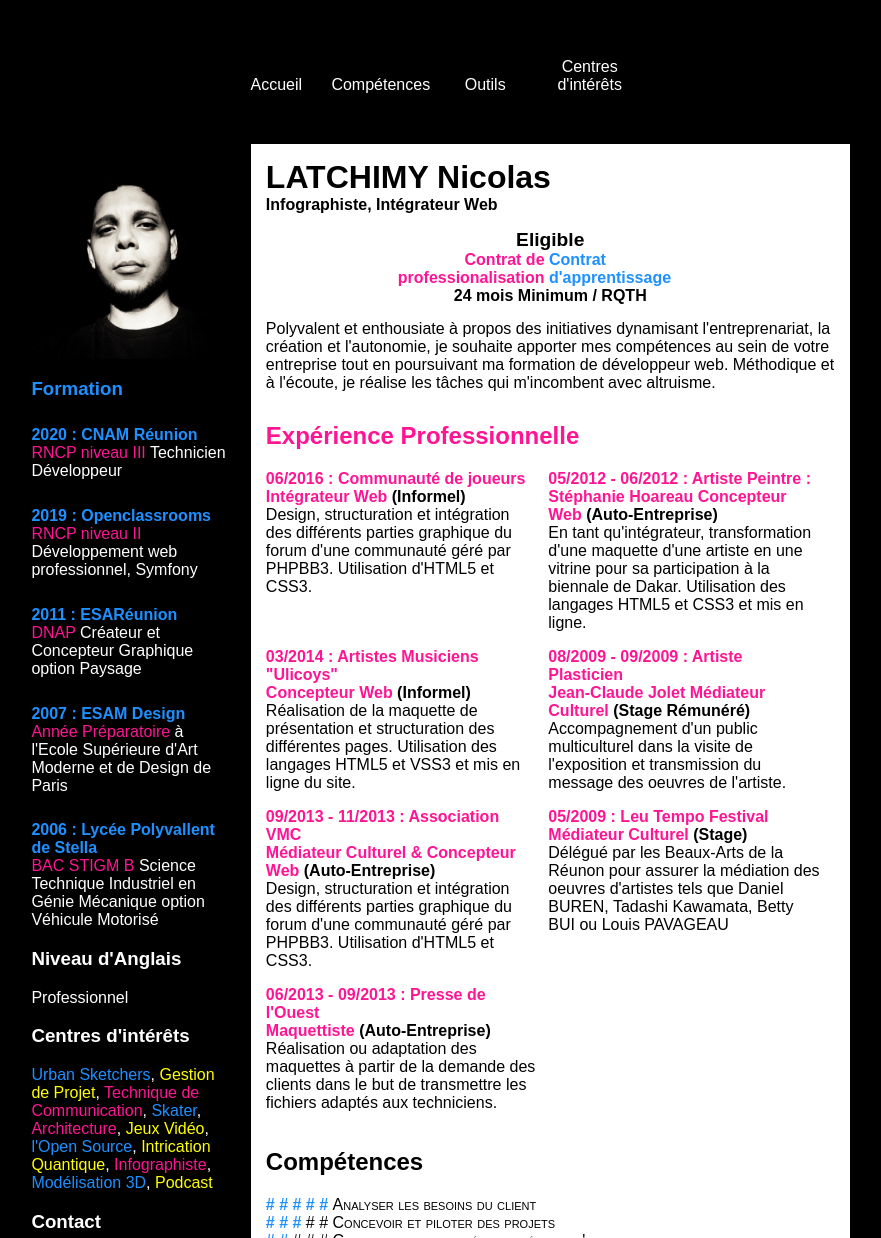
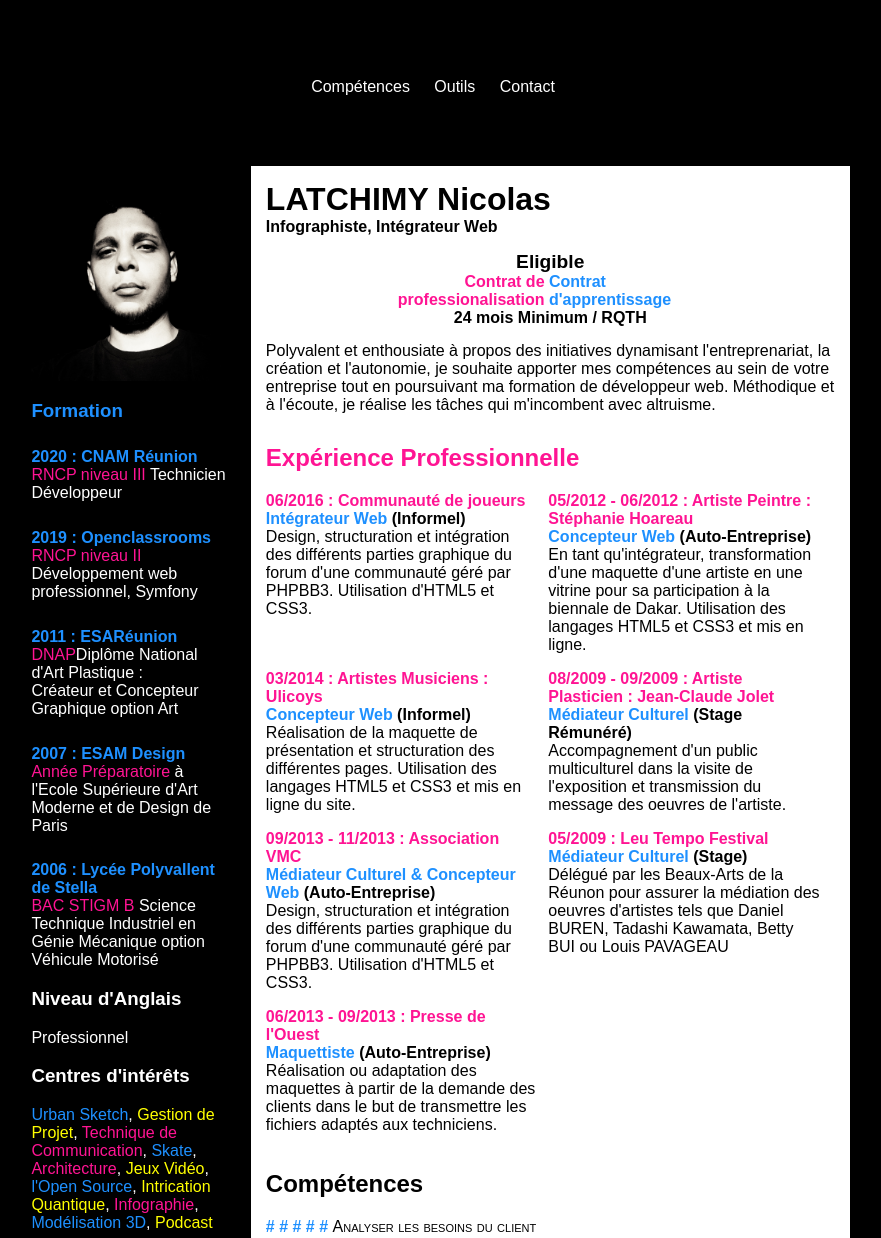
Before and after one commit to Nohay/CVCnam, a plain HTML site: page index.html in a window 1280 px wide. Shown: the top 1238 px of the page, without its empty margins (207-1088 px from the left). Drawn offline with Linux system fonts and the light colour scheme.

Commit message:
https://turfucode.atlassian.net/browse/CVCNAM-3

```diff
--- a/index.html
+++ b/index.html
@@ -9,11 +9,10 @@
 
     <body>
         <header>
-            <ul>
-                <li>Accueil</li>
-                <li>Compétences</li>
-                <li>Outils</li>
-                <li>Centres d'intérêts</li>
+            <ul class="header">
+                <li><a href="#skill">Compétences</a></li>
+                <li><a href="#outil">Outils</a></li>
+                <li><a href="#contact">Contact</a></li>
             </ul>
         </header>
         <div class="glob">
@@ -28,7 +27,7 @@
                 <p><span>RNCP niveau II</span> Développement web professionnel, Symfony</p>
 
                 <h5>2011 : ESARéunion</h5>
-                <p><span>DNAP</span> Créateur et Concepteur Graphique option Paysage</p>
+                <p><span>DNAP</span>Diplôme National d'Art Plastique :<br> Créateur et Concepteur Graphique option Art</p>
 
                 <h5>2007 : ESAM Design </h5>
                 <p><span>Année Préparatoire</span> à l'Ecole Supérieure d'Art Moderne et de Design de Paris</p>
@@ -38,8 +37,8 @@
                 <h3>Niveau d'Anglais</h3>
                 <p>Professionnel</p>
                 <h3>Centres d'intérêts</h3>
-                <p class="keywords"><span class="scd">Urban Sketchers</span>, <span class="trd">Gestion de Projet</span>, <span>Technique de Communication</span>, <span class="scd">Skater</span>, <span>Architecture</span>, <span class="trd">Jeux Vidéo</span>, <span class="scd">l'Open Source</span>, <span class="trd">Intrication Quantique</span>, <span>Infographiste</span>, <span class="scd">Modélisation 3D</span>, <span class="trd">Podcast</span></p>
-                <h3>Contact</h3>
+                <p class="keywords"><span class="scd">Urban Sketch</span>, <span class="trd">Gestion de Projet</span>, <span>Technique de Communication</span>, <span class="scd">Skate</span>, <span>Architecture</span>, <span class="trd">Jeux Vidéo</span>, <span class="scd">l'Open Source</span>, <span class="trd">Intrication Quantique</span>, <span>Infographie</span>, <span class="scd">Modélisation 3D</span>, <span class="trd">Podcast</span></p>
+                <h3 id="contact">Contact</h3>
                 <p class="contact"><span>3ter Rue des Ebénistes 97436 Saint-Leu</span><br><span class="scd">+262 693 01 27 48</span><br><span class="trd">nicolaslat@orange.fr</span></p>
             </div>
 
@@ -60,42 +59,42 @@
                 <h2><span>Expérience Professionnelle</span></h2>
 
                 <div class="exp">
-                    <h6><span>06/2016 : Communauté de joueurs<br>Intégrateur Web</span> <b>(Informel)</b></h6>
+                    <h6><span>06/2016 : Communauté de joueurs<br></span> <span class="scd">Intégrateur Web</span> <b>(Informel)</b></h6>
                     <p>Design, structuration et intégration des différents parties graphique du forum d'une communauté géré par PHPBB3. Utilisation d'HTML5 et CSS3.</p>
                 </div>
 
                 <div class="exp">
-                    <h6><span>05/2012 - 06/2012 : Artiste Peintre :<br> Stéphanie Hoareau Concepteur Web</span> <b>(Auto-Entreprise)</b></h6>
+                    <h6><span>05/2012 - 06/2012 : Artiste Peintre : Stéphanie Hoareau<br></span> <span class="scd">Concepteur Web</span> <b>(Auto-Entreprise)</b></h6>
                     <p>En tant qu'intégrateur, transformation d'une maquette d'une artiste en une vitrine pour sa participation à la biennale de Dakar. Utilisation des langages HTML5 et CSS3 et mis en ligne.</p>
                 </div>
 
                 <div class="exp">
-                    <h6><span>03/2014 : Artistes Musiciens "Ulicoys"<br> Concepteur Web</span> <b>(Informel)</b></h6>
-                    <p>Réalisation de la maquette de présentation et structuration des différentes pages. Utilisation des langages HTML5 et VSS3 et mis en ligne du site.</p>
+                    <h6><span>03/2014 : Artistes Musiciens : Ulicoys<br></span> <span class="scd">Concepteur Web</span> <b>(Informel)</b></h6>
+                    <p>Réalisation de la maquette de présentation et structuration des différentes pages. Utilisation des langages HTML5 et CSS3 et mis en ligne du site.</p>
                 </div>
 
                 <div class="exp">
-                    <h6><span>08/2009 - 09/2009 : Artiste Plasticien<br>Jean-Claude Jolet Médiateur Culturel</span> <b>(Stage Rémunéré)</b></h6>
+                    <h6><span>08/2009 - 09/2009 : Artiste Plasticien : Jean-Claude Jolet <br></span> <span class="scd">Médiateur Culturel</span> <b>(Stage Rémunéré)</b></h6>
                     <p>Accompagnement d'un public multiculturel dans la visite de l'exposition et transmission du message des oeuvres de l'artiste.</p>
                 </div>
 
                 <div class="exp">
-                    <h6><span>09/2013 - 11/2013 : Association VMC <br> Médiateur Culturel & Concepteur Web</span> <b>(Auto-Entreprise)</b></h6>
+                    <h6><span>09/2013 - 11/2013 : Association VMC <br></span> <span class="scd"> Médiateur Culturel & Concepteur Web</span> <b>(Auto-Entreprise)</b></h6>
                     <p>Design, structuration et intégration des différents parties graphique du forum d'une communauté géré par PHPBB3. Utilisation d'HTML5 et CSS3.</p>
                 </div>
 
                 <div class="exp">
-                    <h6><span>05/2009 : Leu Tempo Festival<br>Médiateur Culturel</span> <b>(Stage)</b></h6>
+                    <h6><span>05/2009 : Leu Tempo Festival<br></span> <span class="scd">Médiateur Culturel</span> <b>(Stage)</b></h6>
                     <p>Délégué par les Beaux-Arts de la Réunon pour assurer la médiation des oeuvres d'artistes tels que Daniel BUREN, Tadashi Kawamata, Betty BUI ou Louis PAVAGEAU</p>
                 </div>
 
                 <div class="exp">
-                    <h6><span>06/2013 - 09/2013 : Presse de l'Ouest<br>Maquettiste</span> <b>(Auto-Entreprise)</b></h6>
+                    <h6><span>06/2013 - 09/2013 : Presse de l'Ouest<br></span> <span class="scd">Maquettiste</span> <b>(Auto-Entreprise)</b></h6>
                     <p>Réalisation ou adaptation des maquettes à partir de la demande des clients dans le but de transmettre les fichiers adaptés aux techniciens.</p>
                 </div>
 
 
-                <h2>Compétences</h2>
+                <h2 id="skill">Compétences</h2>
                 <div class="comp">
                     <p>
                         <b><span class="scd"># # # # # </span></b>Analyser les besoins du client<br>
@@ -107,17 +106,17 @@
                         <b><span class="scd"> # # # #</span></b> # Traduire un concept ou un script en représentation visuelle
                     </p>
                 </div>
-                <h2>Outils maitrisés</h2>
+                <h2 id="outil">Outils maitrisés</h2>
                 <p class="outil">Html5, Css3, PhP, MySQL, Brackets, Fillezilla, Xampp, Firefox, Chrome, Edge, GitHub, Gimp, Inkscape, Scribus, Blender3D, Linux, Mac, Windows</p>
             </div>
         </div>
         <footer>
             <ul>
-                <li><a href="https://github.com/Nohay"><img src="logo/GitHub-Mark-Light-64px.png"><br><br>GitHub</a></li>
-                <li><a href="https://www.instagram.com/hatjan_krapo/"><img src="logo/white-instagram-logo-vector-11.png"><br><br>Instagram</a></li>
-                <li><a href="https://bayday.com/author/146"><img src="logo/bayday.png"><br><br>BayDay</a></li>
-                <li><a href="https://www.patreon.com/krapo?fan_landing=true"><img src="logo/patreon.png"><br><br>Patreon</a></li>
-                <li><a href="https://soundcloud.com/phantask_chimichimi"><img src="logo/soundcloud.png"><br><br>SoundCloud</a></li>
+                <li><a href="https://github.com/Nohay"><img src="logo/GitHub-Mark-Light-64px.png"></a></li>
+                <li><a href="https://www.instagram.com/hatjan_krapo/"><img src="logo/white-instagram-logo-vector-11.png"></a></li>
+                <li><a href="https://bayday.com/author/146"><img src="logo/bayday.png"></a></li>
+                <li><a href="https://www.patreon.com/krapo?fan_landing=true"><img src="logo/patreon.png"></a></li>
+                <li><a href="https://soundcloud.com/phantask_chimichimi"><img src="logo/soundcloud.png"></a></li>
             </ul>
         </footer>
     </body>
--- a/stylesheet.css
+++ b/stylesheet.css
@@ -11,6 +11,17 @@ ul {
     text-align: center;
 }
 
+li {
+    padding-top: 20px;
+    padding-bottom: 20px;
+    padding-left: 10px;
+    padding-right: 10px;
+    width: auto;
+    display: inline-block;
+    color: white;
+    list-style-type: none;
+}
+
 a {
     color: white;
     text-decoration: none;
@@ -22,13 +33,6 @@ a:hover {
 
 a:visited {
     color: deeppink;
-}
-
-li {
-    width: 100px;
-    display: inline-block;
-    color: white;
-    list-style-type: none;
 }
 
 .glob {
@@ -175,5 +179,5 @@ side {
 }
 
 footer img {
-    width: 40px;
+    width: 30px;
 }
```
